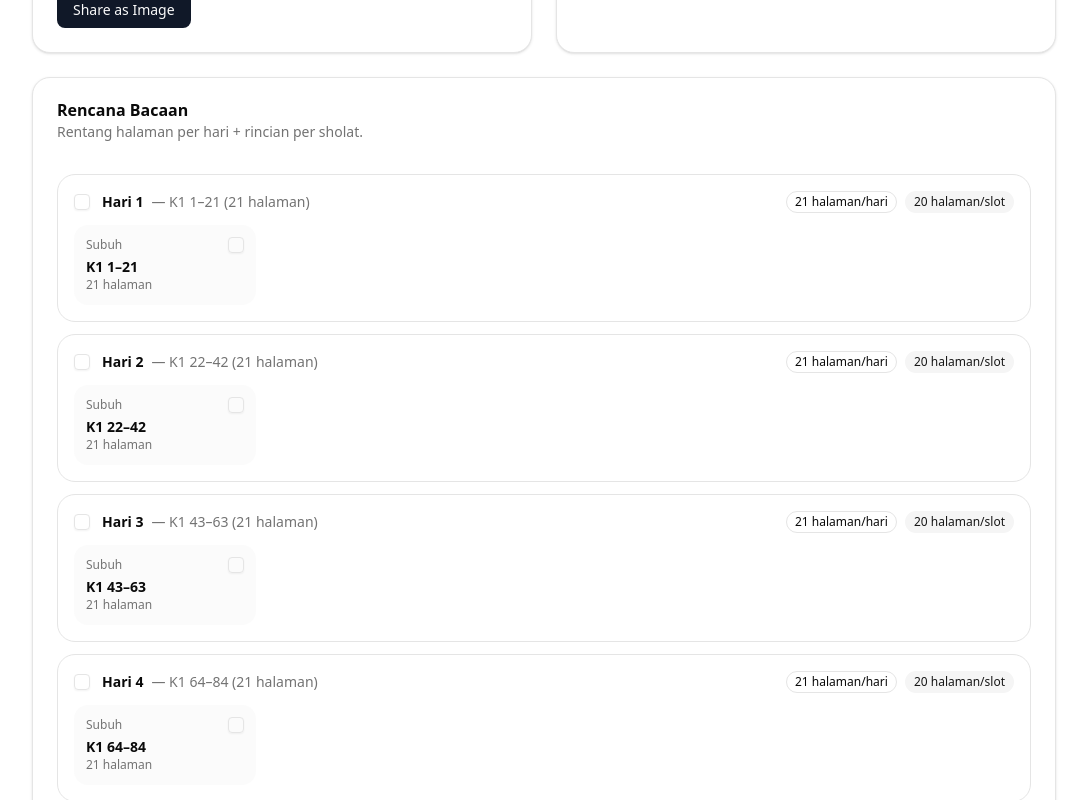
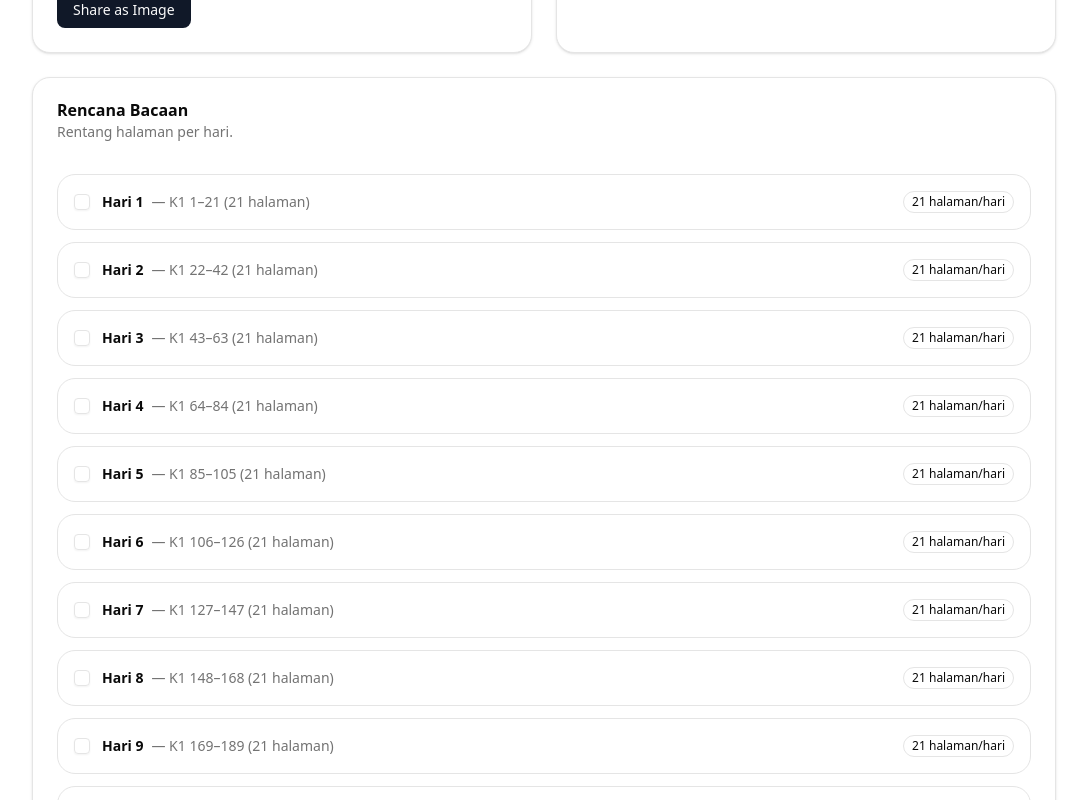
Before and after one commit to manHax/quran-khotmer, a React (Vite) app: page / in a window 1280 px wide. Shown: the part 980-1780 px from the top of the page, without its empty margins (96-1183 px from the left). Built offline with nearby package versions, Linux system fonts and the light colour scheme.

Commit message:
feat : minimize UI and add custom pray

```diff
--- a/src/App.tsx
+++ b/src/App.tsx
@@ -180,6 +180,7 @@ function buildDailyPlan({
 
   // Group into days
   const daysArr: DayPlan[] = [];
+  console.log(mode)
   if (mode === "per-day") {
     for (let d = 0; d < days; d++) {
       const s = slots[d];
@@ -234,10 +235,8 @@ export default function App() {
   const totalAyat = parseIntOrDefault(totalAyatRaw, 6236, 1, 1_000_000);
   const days = parseIntOrDefault(daysRaw, 29, 1, 366);
   const khatamTimes = parseIntOrDefault(khatamTimesRaw, 1, 1, 1000);
-  const effectiveMode: Mode = prayerSlots.length > 0 ? "per-prayer" : "per-day";
-  const prayersPerDay = Math.max(1, prayerSlots.length); // dipakai hanya saat per-prayer
-
-  const [mode] = useState<Mode>(initial?.mode ?? "per-prayer");
+  const mode: Mode = prayerSlots.length > 0 ? "per-prayer" : "per-day";
+  const prayersPerDay = Math.max(1, prayerSlots.length);
   const [allowUneven, setAllowUneven] = useState<boolean>(initial?.allowUneven ?? true);
 
   const baseTotal = unit === "pages" ? totalPages : totalAyat;
@@ -391,18 +390,29 @@ export default function App() {
       totalPages,
       totalAyat,
       days,
-      mode: effectiveMode,
-      prayersPerDay, // optional, boleh dihapus dari PersistedState
+      mode,
+      prayersPerDay,
       allowUneven,
       khatamTimes,
       prayerSlots,
     });
-  }, [doneDays, doneSlots, unit, totalPages, totalAyat, days, mode, prayersPerDay, allowUneven, khatamTimes]);
-
+  }, [
+    doneDays,
+    doneSlots,
+    unit,
+    totalPages,
+    totalAyat,
+    days,
+    mode,
+    prayersPerDay,
+    allowUneven,
+    khatamTimes,
+    prayerSlots, // <- WAJIB
+  ]);
   const summary = useMemo(() => {
     const safeDays = clampInt(Number(days), 1, 366);
     const safePrayers = clampInt(Number(prayersPerDay), 1, 10);
-    const slots = effectiveMode === "per-prayer" ? safeDays * prayersPerDay : safeDays;
+    const slots = mode === "per-prayer" ? safeDays * prayersPerDay : safeDays;
     const avgPerDay = total / safeDays;
     const avgPerSlot = total / slots;
     const safeKhatam = clampInt(Number(khatamTimes), 1, 1000);
@@ -414,7 +424,7 @@ export default function App() {
       avgPerSlot,
       safeKhatam,
     };
-  }, [days, prayersPerDay, mode, total, khatamTimes]);
+  },[days, prayersPerDay, mode, total, khatamTimes]);
 
   return (
     <div className="min-h-screen bg-background p-4 md:p-8">
@@ -533,7 +543,9 @@ export default function App() {
     .filter(Boolean);
 
   setPrayerSlots(arr);
-                    // jika arr kosong -> otomatis mode per-hari (via effectiveMode)
+
+  // optional: kalau list kosong, collapse semua
+  if (arr.length === 0) setExpandedDays({});
 }}
                   formatCreateLabel={(input) => `Tambah "${input}"`}
                 />
@@ -674,7 +686,7 @@ export default function App() {
                         <Badge variant="outline">
                           {d.totalThisDay} {unitLabel}/hari
                         </Badge>
-                        {mode === "per-prayer" && (
+                        {mode === "per-prayer" && prayerSlots.length > 0 && (
                           <Badge variant="secondary">
                             {plan.base} {unitLabel}/slot
                           </Badge>
@@ -682,6 +694,7 @@ export default function App() {
                       </div>
                     </div>
 
+                    {mode === "per-prayer" && prayerSlots.length > 0 && (
   <>
     {/* Toggle hanya muncul di mobile */}
     <div className="mt-3 flex items-center justify-between md:hidden">
@@ -705,13 +718,13 @@ export default function App() {
         <div key={s.idx} className="rounded-xl bg-muted/40 p-3">
           <div className="flex items-start justify-between gap-2">
             <div className="text-xs font-medium text-muted-foreground">
-                                {prayerName(idx)}
+              {prayerSlots[idx] ?? prayerName(idx)}
             </div>
 
             <Checkbox
               checked={!!doneSlots[slotKey(d.day, idx)]}
               onCheckedChange={() => toggleSlot(d.day, idx)}
-                                aria-label={`Selesai ${prayerName(idx)} hari ${d.day}`}
+              aria-label={`Selesai ${prayerSlots[idx] ?? prayerName(idx)} hari ${d.day}`}
             />
           </div>
 
@@ -732,13 +745,13 @@ export default function App() {
           <div key={s.idx} className="rounded-xl bg-muted/40 p-3">
             <div className="flex items-start justify-between gap-2">
               <div className="text-xs font-medium text-muted-foreground">
-                                  {prayerName(idx)}
+                {prayerSlots[idx] ?? prayerName(idx)}
               </div>
 
               <Checkbox
                 checked={!!doneSlots[slotKey(d.day, idx)]}
                 onCheckedChange={() => toggleSlot(d.day, idx)}
-                                  aria-label={`Selesai ${prayerName(idx)} hari ${d.day}`}
+                aria-label={`Selesai ${prayerSlots[idx] ?? prayerName(idx)} hari ${d.day}`}
               />
             </div>
 
@@ -753,6 +766,8 @@ export default function App() {
       </div>
     )}
   </>
+)}
+
 
                   </div>
                 );
```
Lines whose indentation alone changed are shown as unchanged.
